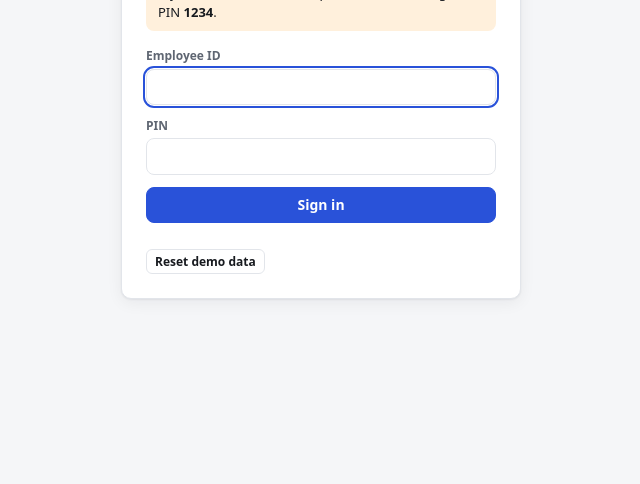
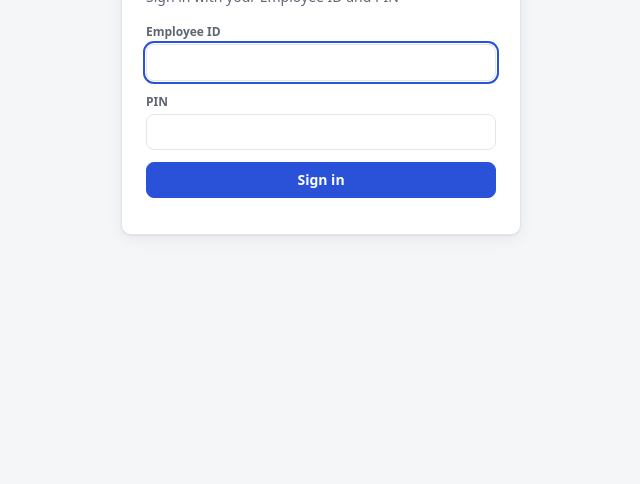
Before and after one commit to johnbhatti222-cell/wfm, a plain HTML site: page index.html in a window 1280 px wide. Shown: the part 316-800 px from the top of the page, without its empty margins (319-959 px from the left). Drawn offline with Linux system fonts and the light colour scheme.

Commit message:
Set API_URL to Google Apps Script Web App URL

```diff
--- a/index.html
+++ b/index.html
@@ -8,7 +8,7 @@
 /* ======================= CONFIGURE HERE =======================
    Paste your Google Apps Script Web App URL (ends with /exec).
    Leave empty to run in DEMO mode (sample data kept in this browser). */
-const API_URL = '';
+const API_URL = 'https://script.google.com/macros/s/AKfycbzbxxpnewveHBCWfG0hfe8aNDgIde0uyBmPkuGhsReqxOk3HvRO4Xfmxhb_vaEmC7OIZw/exec';
 /* ============================================================== */
 </script>
 <style>
```
